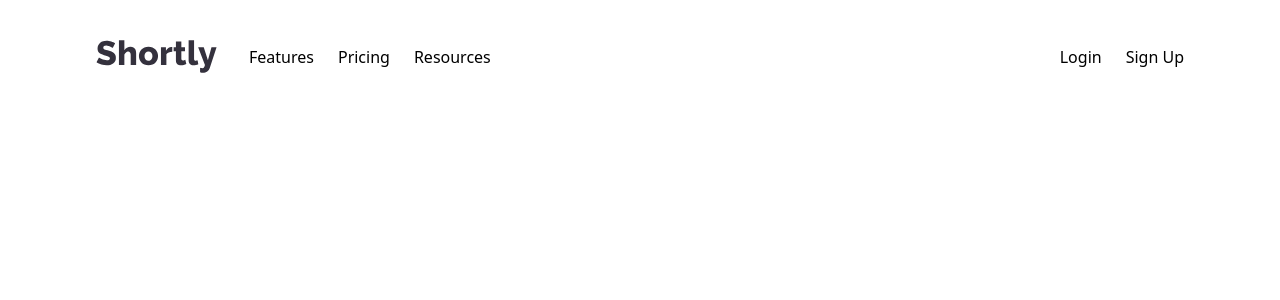
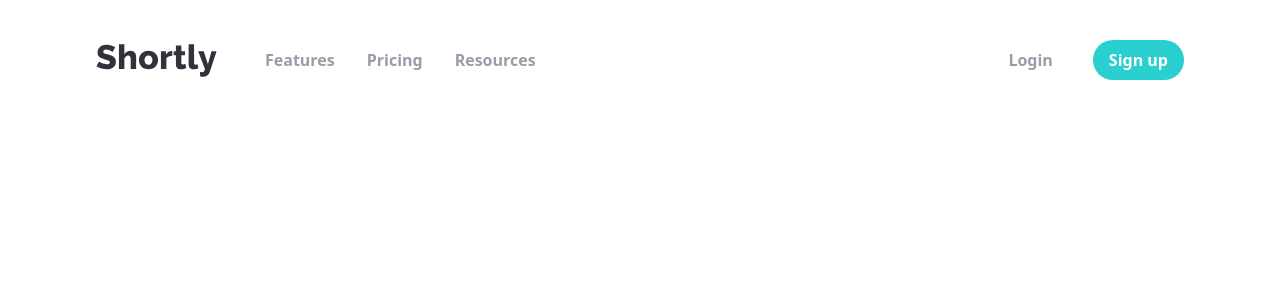
Before and after one commit to VitanFasmon/UrlShorteningApiLandingPage, a React (Create React App) app: page / in a window 1280 px wide. Shown: the top 300 px of the page. Built offline with nearby package versions, Linux system fonts and the light colour scheme.

Commit message:
add navbar style

```diff
--- /dev/null
+++ b/src/components/Button.tsx
@@ -0,0 +1,31 @@
+interface ButtonProps {
+  children?: React.ReactNode;
+  onClick: () => void;
+  bgColor: "primary" | "secondary" | "none";
+  rounded: boolean;
+}
+
+const Button = ({
+  children,
+  onClick,
+  bgColor: color,
+  rounded,
+}: ButtonProps) => {
+  return (
+    <button
+      className={`${
+        color === "primary"
+          ? "bg-primary-cyan text-white"
+          : color === "secondary"
+          ? "bg-primary-darkViolet text-white"
+          : " text-neutral-grayishViolet hover:text-primary-darkViolet transition-colors duration-300"
+      } ${
+        rounded ? "rounded-full" : "rounded"
+      } py-2 px-4 hover:bg-opacity-50 transition-colors duration-300 font-bold`}
+      onClick={onClick}
+    >
+      {children}
+    </button>
+  );
+};
+export default Button;
--- a/src/components/Navbar.tsx
+++ b/src/components/Navbar.tsx
@@ -1,18 +1,41 @@
 import logoIcon from "../assets/icons/logo.svg";
+import Button from "./Button";
 const Navbar = () => {
+  const handleLoginOnClick = () => {
+    console.log("Login button clicked");
+  };
+  const handleSignUpOnClick = () => {
+    console.log("Sign up button clicked");
+  };
   return (
     <nav className="flex justify-between items-center px-24 py-10">
       <div className="flex gap-8 items-center">
         <img src={logoIcon} alt="Shortly logo" />
-        <ul className="flex gap-6">
-          <li>Features</li>
-          <li>Pricing</li>
-          <li>Resources</li>
+        <ul className="flex">
+          <li>
+            <Button bgColor="none" rounded onClick={handleLoginOnClick}>
+              Features
+            </Button>
+          </li>
+          <li>
+            <Button bgColor="none" rounded onClick={handleLoginOnClick}>
+              Pricing
+            </Button>
+          </li>
+          <li>
+            <Button bgColor="none" rounded onClick={handleLoginOnClick}>
+              Resources
+            </Button>
+          </li>
         </ul>
       </div>
       <div className="flex gap-6">
-        <button>Login</button>
-        <button>Sign Up</button>
+        <Button bgColor="none" rounded onClick={handleLoginOnClick}>
+          Login
+        </Button>
+        <Button bgColor="primary" rounded onClick={handleSignUpOnClick}>
+          Sign up
+        </Button>
       </div>
     </nav>
   );
```
